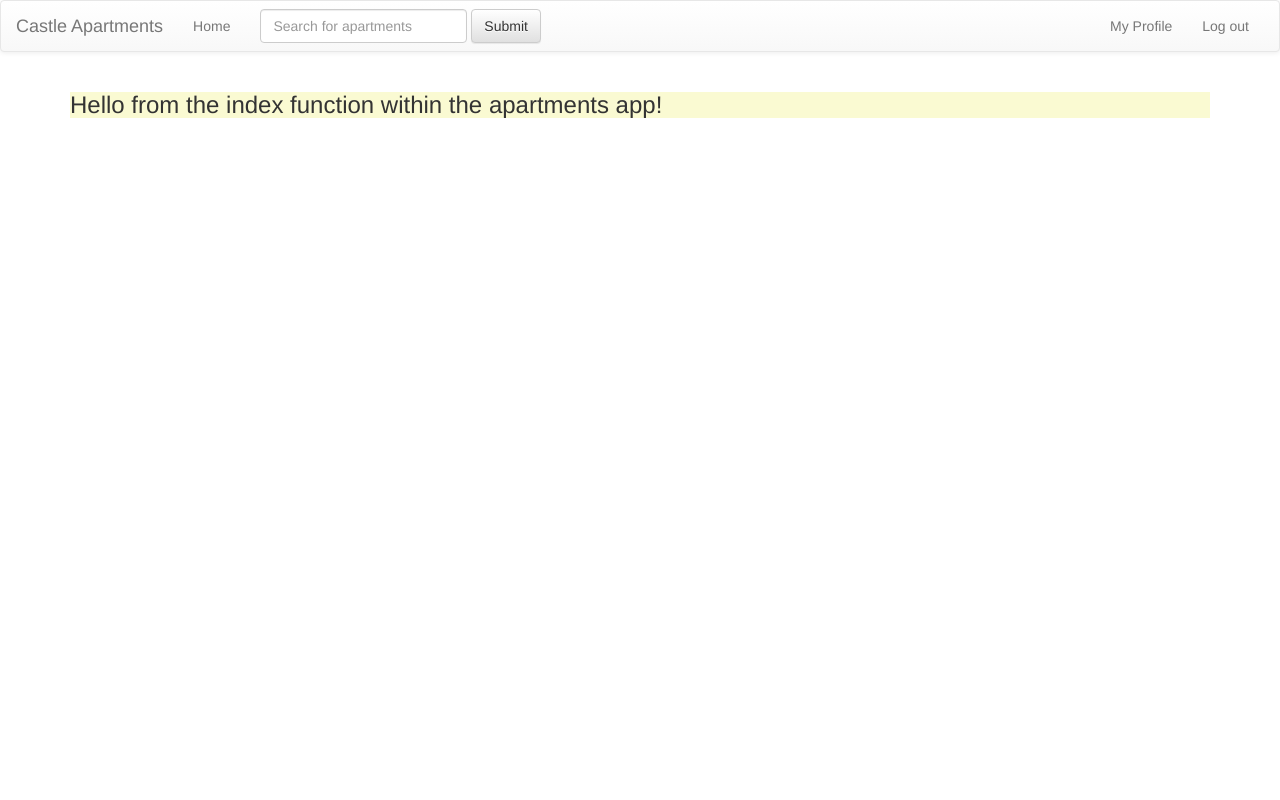
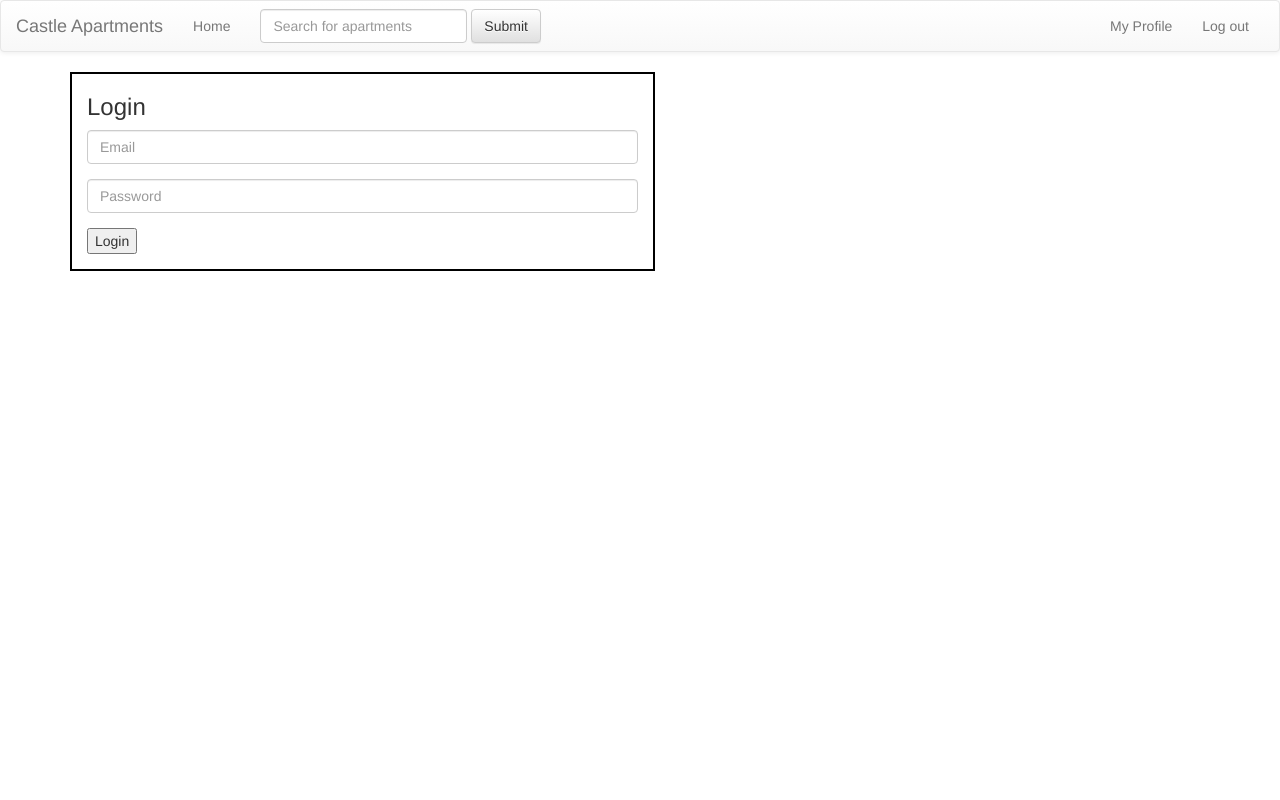
Before and after one commit to bergrosmorth/CastleApartments, a Django app: page / in a window 1280 px wide. Run offline with Django 3.2, Linux system fonts and the light colour scheme; some libraries are stand-ins or nearby versions.

Commit message:
Login form

```diff
--- a/static/css/main.css
+++ b/static/css/main.css
@@ -1,3 +1,16 @@
 .red {
     background-color: lightgoldenrodyellow ;
 }
+html, body {
+    height: 100%;
+    width: 100%;
+    margin: 0;
+}
+
+
+.login-form-1 {
+    display:inline-block;
+    margin-left: auto;
+    margin-right: auto;
+    border: 2px solid black;
+}
--- a/templates/apartment/index.html
+++ b/templates/apartment/index.html
@@ -1,7 +1,21 @@
 {% extends 'base.html' %}
 
 {% block content %}
-
-    <h3 class="red">Hello from the index function within the apartments app!</h3>
+    <div class="container login-container">
+        <div class="row">
+            <div class = "col-md-6 login-form-1">
+                <h3>Login</h3>
+                    <div class="form-group">
+                        <input type="text" class="form-control" placeholder="Email" value="">
+                    </div>
+                    <div class="form-group">
+                        <input type="password" class="form-control" placeholder="Password" value="">
+                    </div>
+                    <div class="form-group">
+                        <input type="submit" class="btnSubmit" value="Login">
+                    </div>
+            </div>
+        </div>
+    </div>
 
 {% endblock %}
```
